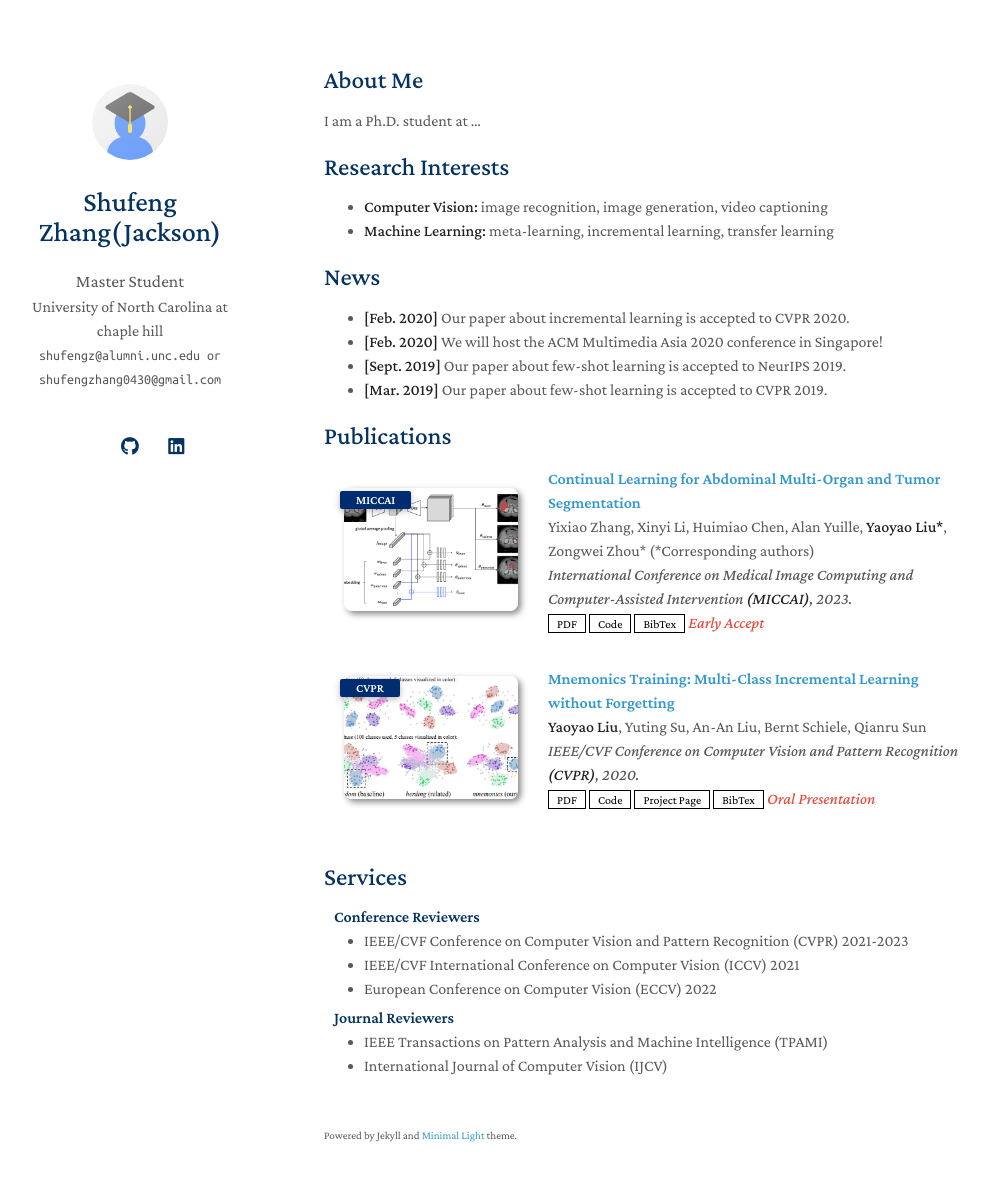
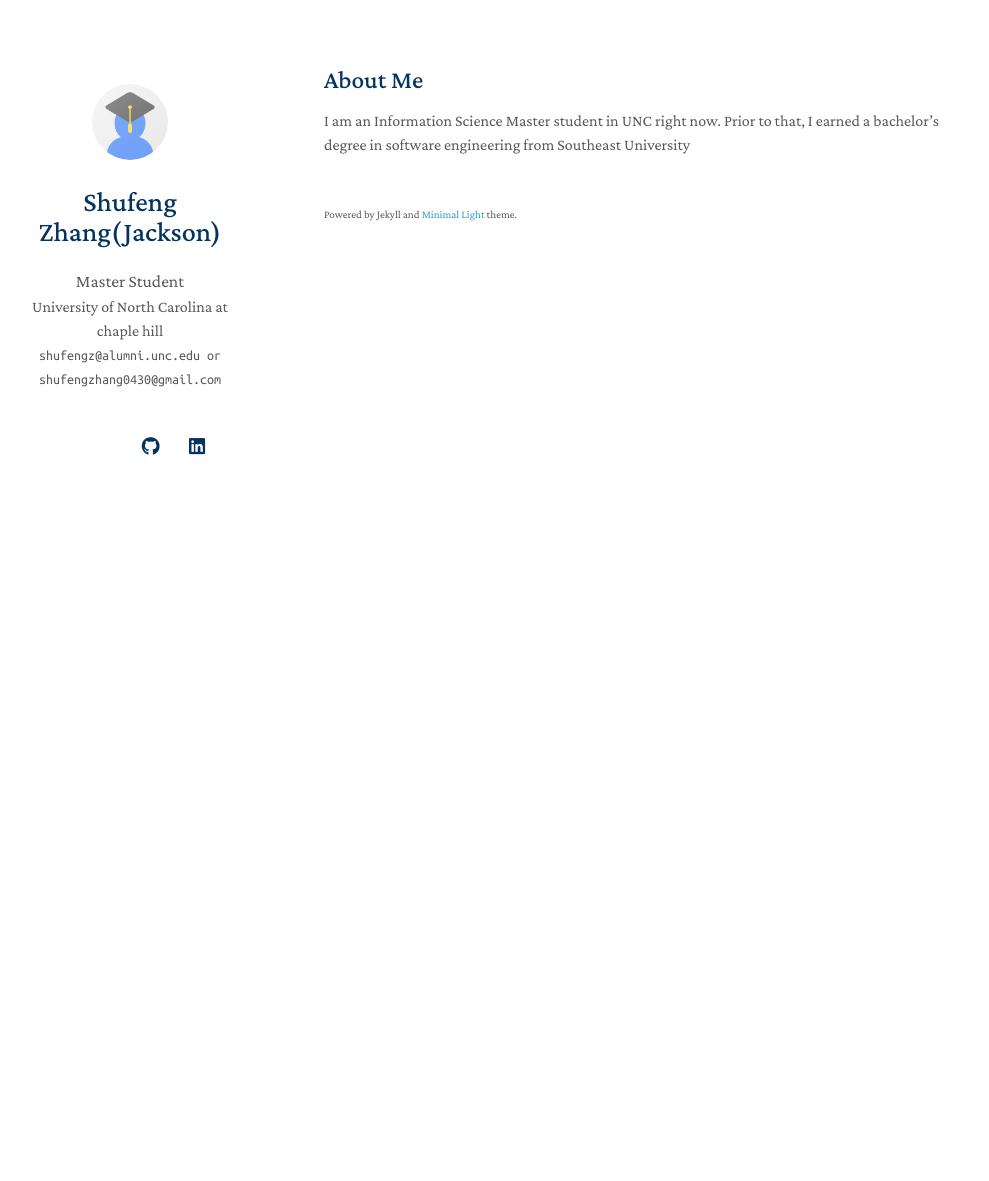
Before and after one commit to fengfeng0430/fengfeng0430.github.io, a Jekyll site: the page built from index.md, in a window 1280 px wide and 1216 px high. Shown: the top 1181 px of the window, without its empty margins (146-1135 px from the left). Built offline with Jekyll 4.4.1, drawn with Linux system fonts in a browser that asks for light colours; a style sheet for code colours, icons or effects is not loaded; our own code applies the rules of GitHub Pages for plain Markdown files.

Commit message:
change the content

```diff
--- a/_config.yml
+++ b/_config.yml
@@ -16,7 +16,7 @@ google_scholar: https://scholar.google.com/
 cv_link: assets/files/curriculum_vitae.pdf
 github_link: https://github.com/
 linkedin: https://www.linkedin.com/
-twitter: https://twitter.com/
+# twitter: https://twitter.com/
 
 # Images (e.g., your profile picture and your website's favicon)
 # "favicon" and "favicon_dark" are used for the light and dark modes, respectively.
--- a/index.md
+++ b/index.md
@@ -4,20 +4,20 @@ layout: homepage
 
 ## About Me
 
-I am a Ph.D. student at ...
+I am an Information Science Master student in UNC right now. Prior to that, I earned a bachelor's degree in software engineering from Southeast University
 
-## Research Interests
+<!-- ## Research Interests
 
-- **Computer Vision:** image recognition, image generation, video captioning
-- **Machine Learning:** meta-learning, incremental learning, transfer learning
+- **Multimodal AI:** image recognition, image generation, video captioning
+- **Machine Learning:** meta-learning, incremental learning, transfer learning -->
 
-## News
+<!-- ## News
 
 - **[Feb. 2020]** Our paper about incremental learning is accepted to CVPR 2020.
 - **[Feb. 2020]** We will host the ACM Multimedia Asia 2020 conference in Singapore!
 - **[Sept. 2019]** Our paper about few-shot learning is accepted to NeurIPS 2019.
-- **[Mar. 2019]** Our paper about few-shot learning is accepted to CVPR 2019.
-
+- **[Mar. 2019]** Our paper about few-shot learning is accepted to CVPR 2019. -->
+<!--
 {% include_relative _includes/publications.md %}
 
-{% include_relative _includes/services.md %}
+{% include_relative _includes/services.md %} -->
```
